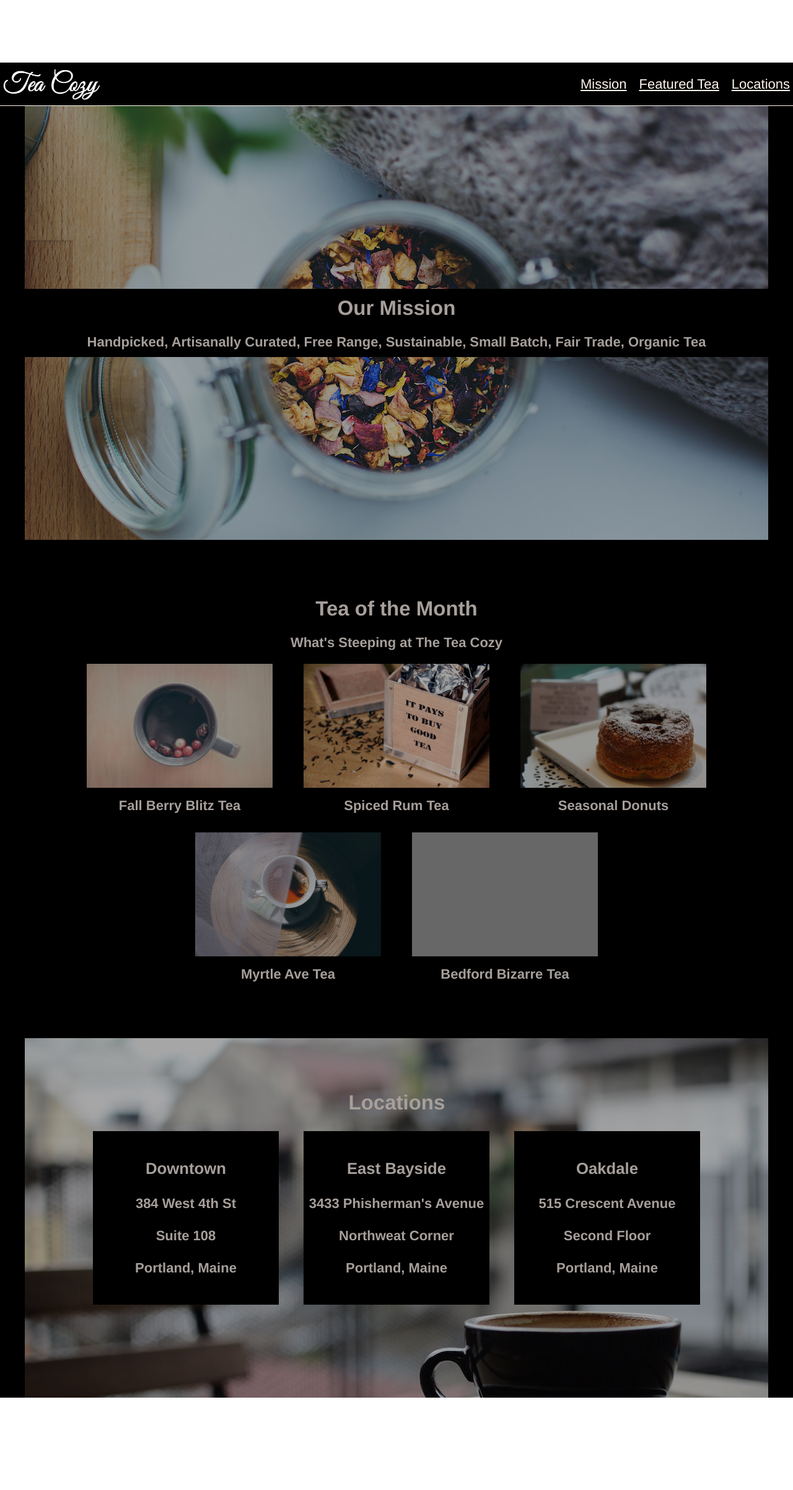
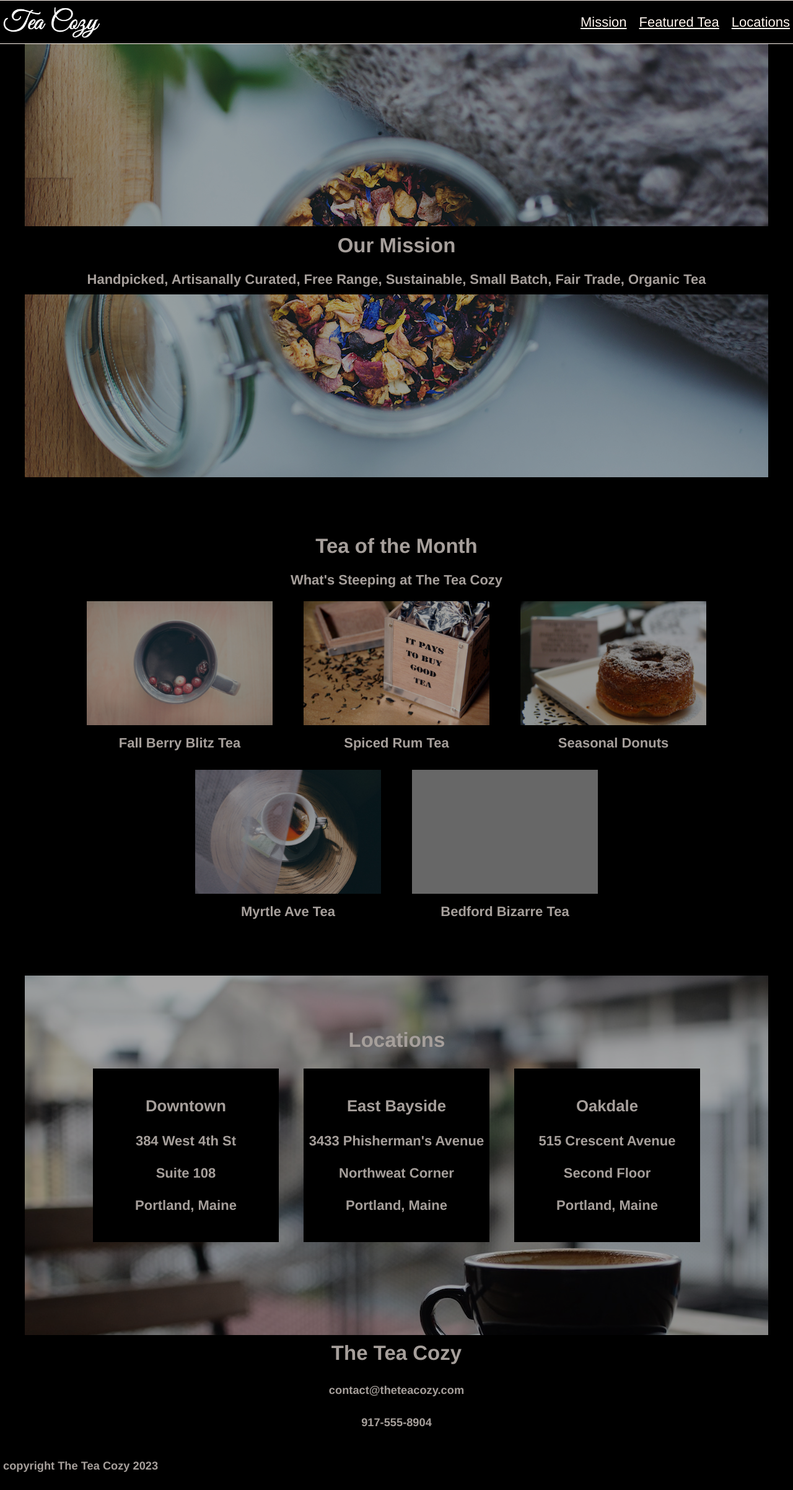
Before and after one commit to AnaSeiculescu/tea_cozy_offplatform_project_codecademy_flexboxcourse, a plain HTML site: page index.html in a window 1280 px wide. Shown: the whole page at 62% size. Before the commit the page ends 2255 px from the top, so only its background shows below. Drawn offline with Linux system fonts and the light colour scheme; grey boxes are pictures that could not be loaded.

Commit message:
4: adding the footer and the navigation links

```diff
--- a/index.html
+++ b/index.html
@@ -12,9 +12,9 @@
             <img src="images/img-tea-cozy-logo.png" id="logo" alt="logo">
             <nav>
                 <ul>
-                    <li>Mission</li>
-                    <li>Featured Tea</li>
-                    <li>Locations</li>
+                    <a href="#mission"><li>Mission</li></a>
+                    <a href="#featured-tea"><li>Featured Tea</li></a>
+                    <a href="#locations"><li>Locations</li></a>
                 </ul>
             </nav>
         </header>
@@ -73,13 +73,17 @@
                         <h4>515 Crescent Avenue<br><br>Second Floor<br><br>Portland, Maine</h4>
                     </div>
                 </div>
-
             </div>
 
         </main>
 
         <footer>
-
+            <div id="contact">
+                <h2>The Tea Cozy</h2>
+                <h5 id="email">contact@theteacozy.com</h5>
+                <h5>917-555-8904</h5>
+            </div>
+            <h5>copyright The Tea Cozy 2023</h5>
         </footer>
 
     </body>
--- a/main.css
+++ b/main.css
@@ -11,13 +11,13 @@ html {
 
 body {
     width: 1290px;
-    margin-top: 100px;
     background-color: black;
     color: seashell;
     /* opacity: 0.9; */
     position: relative;
     display: flex;
-    justify-content: center;
+    flex-direction: column;
+    align-items: center;
     font-size: 22px;
     font-family: Helvetica, Arial, sans-serif;
 }
@@ -28,6 +28,7 @@ header {
     border: 1px solid seashell;
     display: flex;
     position: fixed;
+    top: 0;
     z-index: 2;
     background-color: black;
     align-items: center;
@@ -42,6 +43,10 @@ ul {
     display: flex;
 }
 
+a {
+    color: seashell;
+}
+
 li {
     display: inline-flex;
     text-decoration: underline;
@@ -49,11 +54,60 @@ li {
 }
 
 main {
-    margin-top: 71px;
+    margin-top: 70px;
     display: flex;
     align-items: center;
     flex-direction: column;
     opacity: 0.65;
+}
+
+footer {
+    width: 1290px;
+    height: 250px;
+    display: flex;
+    flex-direction: column;
+    align-items: center;
+    opacity: 0.65;
+}
+
+footer > h5 {
+    display: inline-flex;
+    width: 1290px;
+    margin-left: 20px;
+}
+
+.category {
+    margin-right: 50px;
+    margin-bottom: 30px;
+    text-align: center;
+}
+
+.category:nth-child(3) {
+    margin: 0;
+}
+
+.category:last-child {
+    margin: 0;
+}
+
+.category > img {
+    width: 300px;
+    height: 200px;
+    margin-bottom: 10px;
+}
+
+.square {
+    width: 300px;
+    height: 280px;
+    background-color: black;
+    display: flex;
+    flex-direction: column;
+    justify-content: center;
+    margin-right: 40px;
+}
+
+.square:last-child {
+    margin: 0;
 }
 
 #logo {
@@ -101,26 +155,6 @@ main {
     align-content: center;
 }
 
-.category {
-    margin-right: 50px;
-    margin-bottom: 30px;
-    text-align: center;
-}
-
-.category:nth-child(3) {
-    margin: 0;
-}
-
-.category:last-child {
-    margin: 0;
-}
-
-.category > img {
-    width: 300px;
-    height: 200px;
-    margin-bottom: 10px;
-}
-
 #locations {
     width: 1200px;
     height: 580px;
@@ -142,16 +176,16 @@ main {
     left: 412.5px
 }
 
-.square {
-    width: 300px;
-    height: 280px;
-    background-color: black;
-    display: flex;
-    flex-direction: column;
-    justify-content: center;
-    margin-right: 40px;
+#contact {
+    height: 200px;
+    text-align: center;
 }
 
-.square:last-child {
-    margin: 0;
+#contact > h2 {
+    padding-top: 10px;
+    padding-bottom: 30px;
 }
+
+#contact > #email {
+    padding-bottom: 30px;
+}
```
